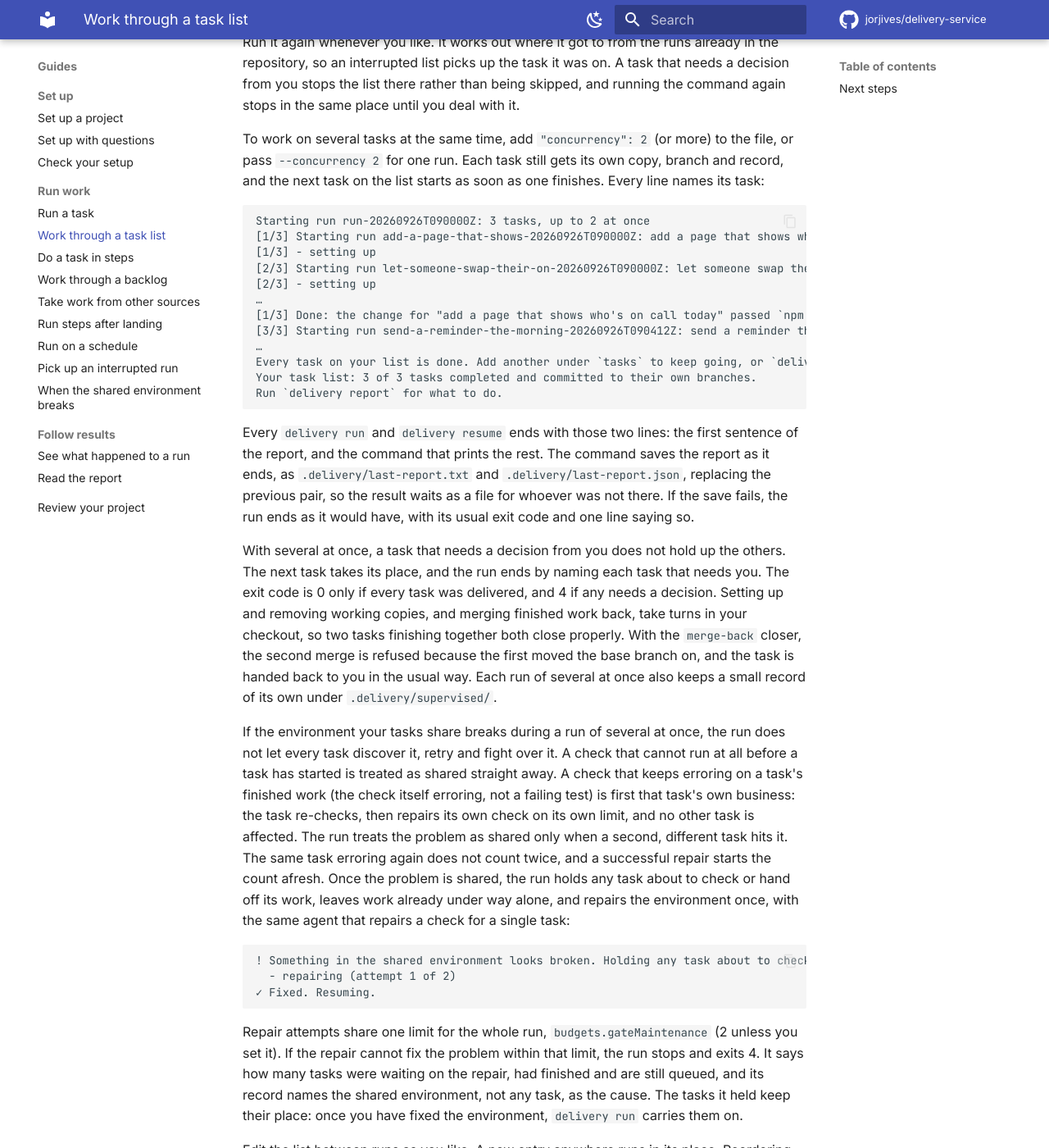
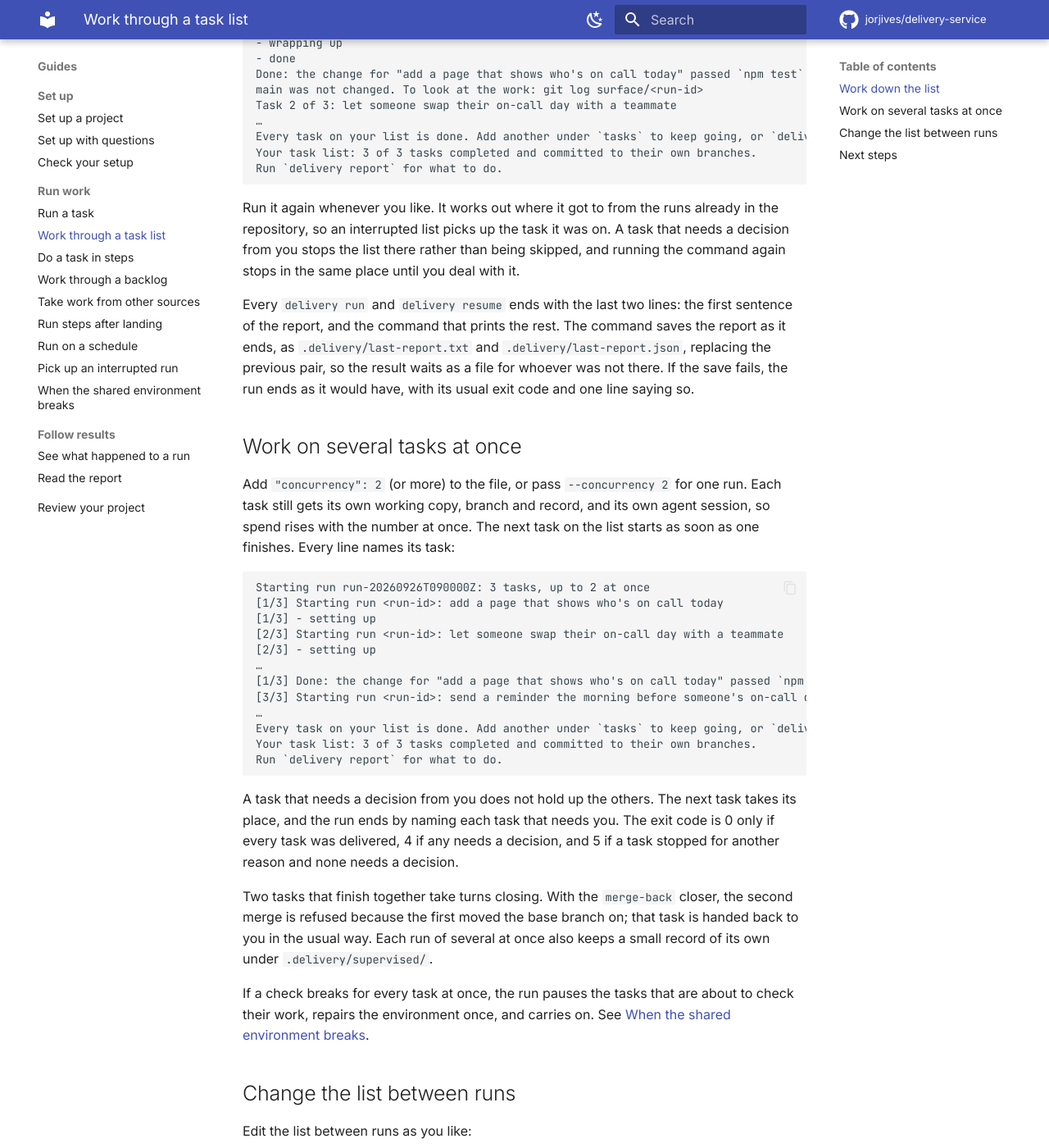
Before and after one commit to jorjives/delivery-service, an MkDocs documentation site: the page built from docs/run-a-task-list.md, in a window 1280 px wide and 1400 px high, scrolled down 879 px. Shown: the whole window at 82% size. Built offline with MkDocs 1.6.1 and Material for MkDocs 9.7.7, drawn with Linux system fonts in a browser that asks for light colours; comment, search, counter and statistics services are not loaded; some of the changed text lies outside the part shown.

Commit message:
Add headings, the real list output and clear lists to the task-list guide
The page had no section headings, omitted the Starting run lines and closing lines the command prints, gave an incomplete exit-code rule and duplicated the shared-environment guide at length. It now links that guide instead and sets the edit rules out as a list.

Co-Authored-By: Claude Opus 5.5 <noreply@anthropic.com>

````diff
--- a/docs/run-a-task-list.md
+++ b/docs/run-a-task-list.md
@@ -1,6 +1,8 @@
 # Work through a task list
 
-This guide shows how to keep a list of tasks in `delivery.config.json` and have the agent work down it, one at a time or several at once. It assumes you have [set up a project](project-configuration.md).
+This guide shows how to keep a list of tasks in `delivery.config.json` and have the agent work down it, one at a time or several at once. It assumes you have [set up a project](project-configuration.md) and [checked your setup](check-your-setup.md).
+
+## Work down the list
 
 Put the things you want done in your `delivery.config.json`, in the order you want them:
 
@@ -14,27 +16,31 @@ Put the things you want done in your `delivery.config.json`, in the order you wa
 }
 ```
 
-Then:
+Then run the list:
 
 ```bash
 delivery run
 ```
 
 By default it works down the list one task at a time. Each task is an ordinary run with its own
-branch and record, and the command says which task it is on:
+branch and record, and the command says which task it is on. The sample is shortened:
 
 ```text
 Task 1 of 3: add a page that shows who's on call today
+Starting run <run-id>: add a page that shows who's on call today
 - setting up
 - checking the starting point
 - the agent is working
 - checking the agent's work
 - wrapping up
-Done: the change for "add a page that shows who's on call today" passed `npm test` and is
-committed on branch surface/add-a-page-that-shows-20260917T090000Z.
-
+- done
+Done: the change for "add a page that shows who's on call today" passed `npm test` and is committed on branch surface/<run-id>.
+main was not changed. To look at the work: git log surface/<run-id>
 Task 2 of 3: let someone swap their on-call day with a teammate
 …
+Every task on your list is done. Add another under `tasks` to keep going, or `delivery status --all` to review what ran.
+Your task list: 3 of 3 tasks completed and committed to their own branches.
+Run `delivery report` for what to do.
 ```
 
 Run it again whenever you like. It works out where it got to from the runs already in the
@@ -42,69 +48,62 @@ repository, so an interrupted list picks up the task it was on. A task that need
 you stops the list there rather than being skipped, and running the command again stops in the
 same place until you deal with it.
 
-To work on several tasks at the same time, add `"concurrency": 2` (or more) to the file,
-or pass `--concurrency 2` for one run. Each task still gets its own copy, branch and record,
-and the next task on the list starts as soon as one finishes. Every line names its task:
+Every `delivery run` and `delivery resume` ends with the last two lines: the first sentence of the
+report, and the command that prints the rest. The command saves the report as it ends, as
+`.delivery/last-report.txt` and `.delivery/last-report.json`, replacing the previous pair, so the
+result waits as a file for whoever was not there. If the save fails, the run ends as it would
+have, with its usual exit code and one line saying so.
+
+## Work on several tasks at once
+
+Add `"concurrency": 2` (or more) to the file, or pass `--concurrency 2` for one run. Each task
+still gets its own working copy, branch and record, and its own agent session, so spend rises with
+the number at once. The next task on the list starts as soon as one finishes. Every line names its
+task:
 
 ```text
 Starting run run-20260926T090000Z: 3 tasks, up to 2 at once
-[1/3] Starting run add-a-page-that-shows-20260926T090000Z: add a page that shows who's on call today
+[1/3] Starting run <run-id>: add a page that shows who's on call today
 [1/3] - setting up
-[2/3] Starting run let-someone-swap-their-on-20260926T090000Z: let someone swap their on-call day with a teammate
+[2/3] Starting run <run-id>: let someone swap their on-call day with a teammate
 [2/3] - setting up
 …
-[1/3] Done: the change for "add a page that shows who's on call today" passed `npm test` and is committed on branch surface/add-a-page-that-shows-20260926T090000Z.
-[3/3] Starting run send-a-reminder-the-morning-20260926T090412Z: send a reminder the morning before someone's on-call day starts
+[1/3] Done: the change for "add a page that shows who's on call today" passed `npm test` and is committed on branch surface/<run-id>.
+[3/3] Starting run <run-id>: send a reminder the morning before someone's on-call day starts
 …
 Every task on your list is done. Add another under `tasks` to keep going, or `delivery status --all` to review what ran.
 Your task list: 3 of 3 tasks completed and committed to their own branches.
 Run `delivery report` for what to do.
 ```
 
-Every `delivery run` and `delivery resume` ends with those two lines: the first sentence of the
-report, and the command that prints the rest. The command saves the report as it ends, as
-`.delivery/last-report.txt` and `.delivery/last-report.json`, replacing the previous pair, so the
-result waits as a file for whoever was not there. If the save fails, the run ends as it would
-have, with its usual exit code and one line saying so.
+A task that needs a decision from you does not hold up the others. The next task takes its place,
+and the run ends by naming each task that needs you. The exit code is 0 only if every task was
+delivered, 4 if any needs a decision, and 5 if a task stopped for another reason and none needs a
+decision.
 
-With several at once, a task that needs a decision from you does not hold up the others. The next
-task takes its place, and the run ends by naming each task that needs you. The exit code is 0
-only if every task was delivered, and 4 if any needs a decision. Setting up and removing working
-copies, and merging finished work back, take turns in your checkout, so two tasks finishing
-together both close properly. With the `merge-back` closer, the second merge is refused because
-the first moved the base branch on, and the task is handed back to you in the usual way. Each
-run of several at once also keeps a small record of its own under `.delivery/supervised/`.
+Two tasks that finish together take turns closing. With the `merge-back` closer, the second merge
+is refused because the first moved the base branch on; that task is handed back to you in the
+usual way. Each run of several at once also keeps a small record of its own under
+`.delivery/supervised/`.
 
-If the environment your tasks share breaks during a run of several at once, the run does not let
-every task discover it, retry and fight over it. A check that cannot run at all before a task has
-started is treated as shared straight away. A check that keeps erroring on a task's finished work
-(the check itself erroring, not a failing test) is first that task's own business: the task
-re-checks, then repairs its own check on its own limit, and no other task is affected. The run
-treats the problem as shared only when a second, different task hits it. The same task erroring
-again does not count twice, and a successful repair starts the count afresh. Once the problem is
-shared, the run holds any task about to check or hand off its work, leaves work already under way
-alone, and repairs the environment once, with the same agent that repairs a check for a single
-task:
+If a check breaks for every task at once, the run pauses the tasks that are about to check their
+work, repairs the environment once, and carries on. See
+[When the shared environment breaks](shared-environment.md).
 
-```text
-! Something in the shared environment looks broken. Holding any task about to check or hand off its work while it is repaired; work already under way carries on.
-  - repairing (attempt 1 of 2)
-✓ Fixed. Resuming.
-```
+## Change the list between runs
 
-Repair attempts share one limit for the whole run, `budgets.gateMaintenance` (2 unless you set
-it). If the repair cannot fix the problem within that limit, the run stops and exits 4. It says
-how many tasks were waiting on the repair, had finished and are still queued, and its record names
-the shared environment, not any task, as the cause. The tasks it held keep their place: once you
-have fixed the environment, `delivery run` carries them on.
+Edit the list between runs as you like:
 
-Edit the list between runs as you like. A new entry anywhere runs in its place. Reordering changes
-only the order of the visits. Deleting an entry leaves its run in the history. Rewording an entry
-makes it a new task, which is also how you deliberately run a finished task again.
-`delivery run --task "..."` always runs exactly that one task and leaves the list alone.
+- Add an entry anywhere: it runs when its turn comes.
+- Reorder entries: tasks run in the new order, and finished ones are not repeated.
+- Delete an entry: its run stays in the history.
+- Reword an entry: it becomes a new task and runs again, which is how you deliberately repeat a
+  finished task.
+
+`delivery run --task "<task>"` always runs exactly that one task and leaves the list alone.
 
 ## Next steps
 
 - [Read the report](read-a-report.md): see what happened and what to do next
 - [When the shared environment breaks](shared-environment.md): what several tasks at once do when their shared setup fails
-- [Pick up an interrupted run](resume-a-run.md): carry on after a stop
+- [Pick up an interrupted run](resume-a-run.md): pick up a run after a stop
````
